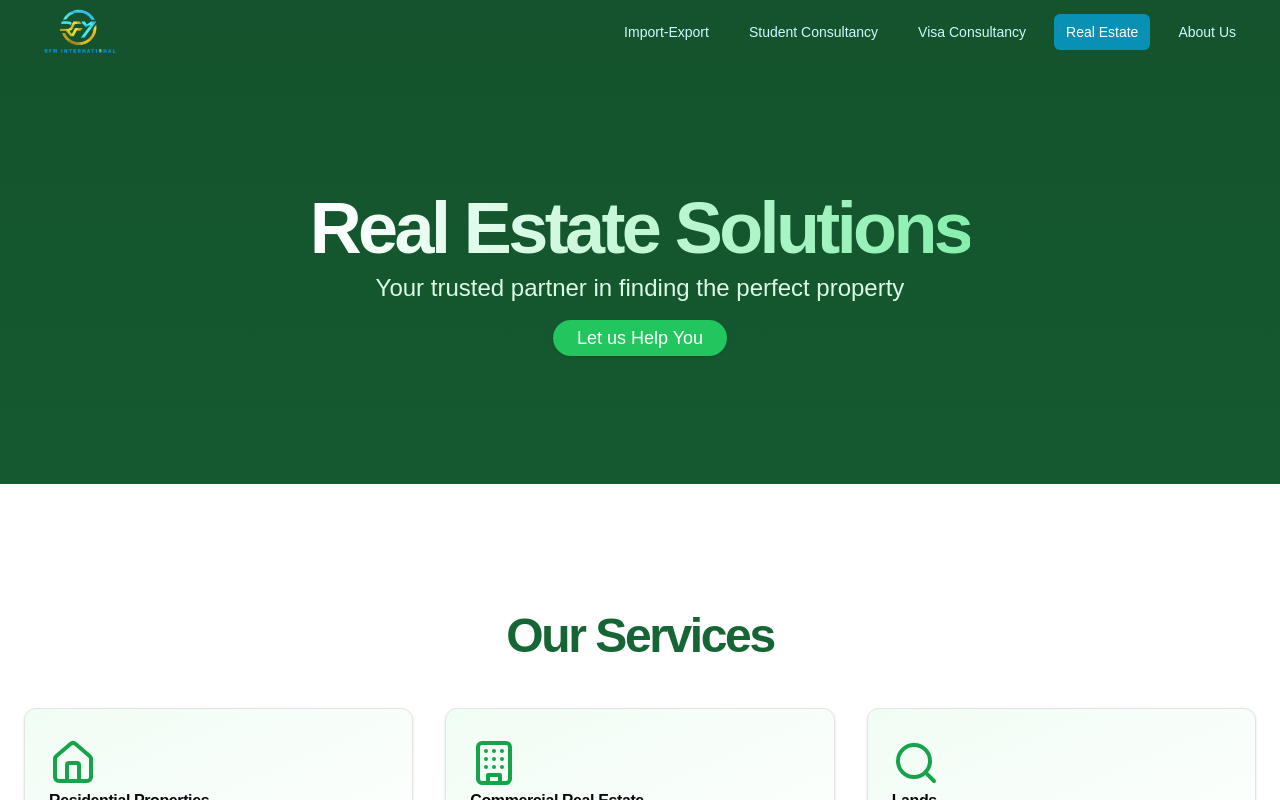
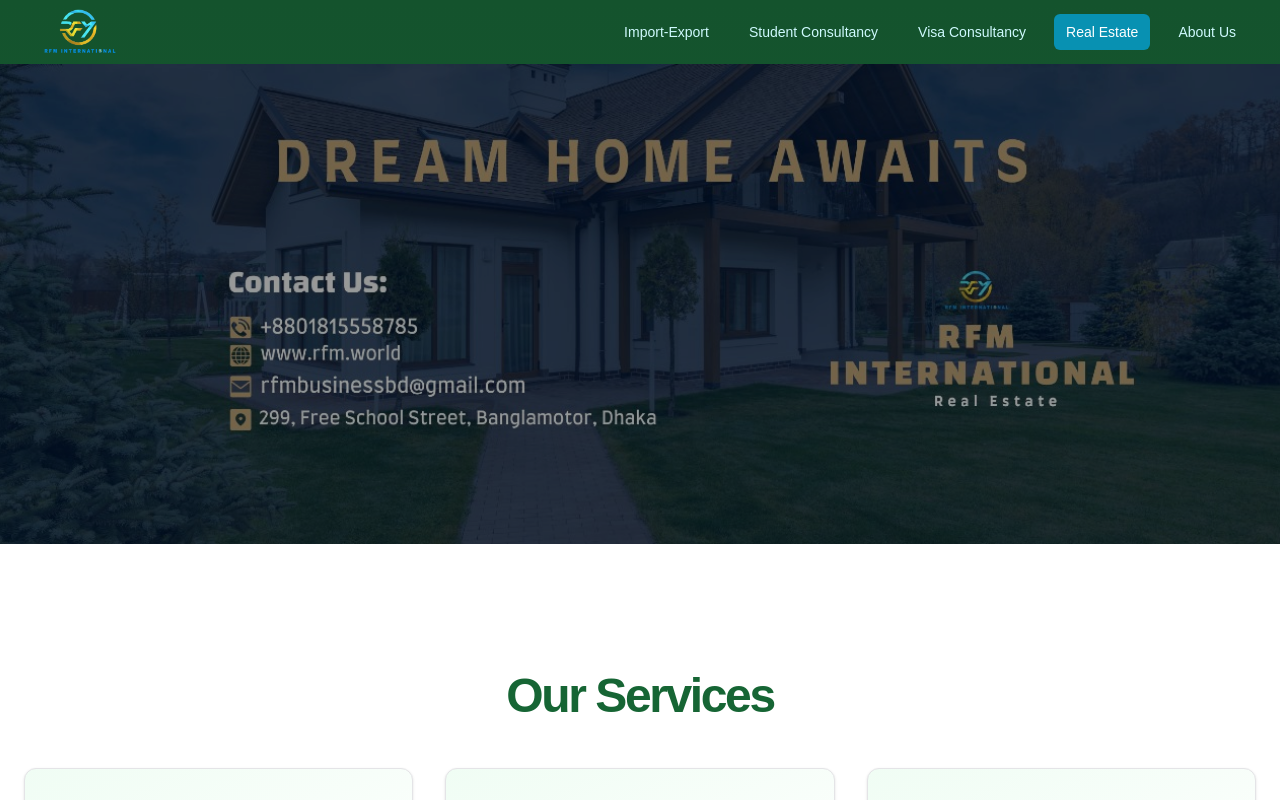
Before and after one commit to Asif-Alam1/rfm-website, a Next.js app: page /real-estate in a window 1280 px wide. Shown: the top 800 px of the page. Built offline with nearby package versions, Linux system fonts and the light colour scheme.

Commit message:
Refactor code structure for improved readability and maintainability

```diff
--- a/app/import-export/page.jsx
+++ b/app/import-export/page.jsx
@@ -18,25 +18,20 @@ import {
 	TabsTrigger
 } from '../../components/ui/tabs'
 import {
-	Globe,
-	TrendingUp,
-	BarChart,
 	ShieldCheck,
 	Truck,
 	Package,
-	ArrowRight,
 	CheckCircle,
 	Shirt,
 	Fish,
 	Carrot,
 	Palette,
 	Scissors,
-	Droplet,
-	machine,
-	cosmetics,
-	dress,
-	car,
-	chemical,
+	Layers,
+	ShoppingBag,
+	Factory,
+	FlaskConical,
+	Car,
 	Briefcase
 } from 'lucide-react'
 import Image from 'next/image'
@@ -93,7 +88,6 @@ export default function ImportExport() {
 	}
 
 	const services = [
-
 		{
 			icon: Truck,
 			title: 'Logistics Support',
@@ -116,21 +110,18 @@ export default function ImportExport() {
 		}
 	]
 
-	const products = [ Exports
+	const products = [
 		{ icon: Palette, name: 'Handicrafts' },
 		{ icon: Fish, name: 'Fishes' },
 		{ icon: Carrot, name: 'Vegetables' },
 		{ icon: Shirt, name: 'Clothings' },
 		{ icon: Package, name: 'Plastic Products' },
 		{ icon: Scissors, name: 'Wigs' },
-		{ icon: Briefcase, name: 'Leathers' }
-
-   Imports
-		{ icon: dress, name: 'Any Garments Item' },
-		{ icon: machine, name: 'Machine' },
-		{ icon: Chemical, name: 'Chemical' },
-		{ icon: Car, name: 'Cars' },
-
+		{ icon: Layers, name: 'Leathers' },
+		{ icon: ShoppingBag, name: 'Garments' },
+		{ icon: Factory, name: 'Machinery' },
+		{ icon: FlaskConical, name: 'Chemicals' },
+		{ icon: Car, name: 'Cars' }
 	]
 	return (
 		<div className='flex flex-col min-h-screen bg-gradient-to-b from-blue-900 via-blue-800 to-cyan-700'>
--- a/app/real-estate/page.jsx
+++ b/app/real-estate/page.jsx
@@ -26,7 +26,6 @@ import {
 	Key,
 	Briefcase
 } from 'lucide-react'
-import Link from 'next/link'
 import toast from 'react-hot-toast'
 
 export default function RealEstate() {
@@ -122,26 +121,20 @@ export default function RealEstate() {
 		<div className='flex flex-col min-h-screen bg-gradient-to-b from-green-900 via-green-800 to-emerald-700'>
 			<main className='flex-1 pt-16'>
 				<section
-					className={`w-full py-24 md:py-32 transition-all duration-1000 ease-in-out ${
+					className={`relative w-full min-h-[60vh] overflow-hidden transition-all duration-1000 ease-in-out ${
 						isVisible ? 'opacity-100 translate-y-0' : 'opacity-0 translate-y-10'
 					}`}>
-					<div className='container px-4 md:px-6'>
-						<div className='flex flex-col items-center space-y-4 text-center'>
-							<div className='space-y-2'>
-								<h1 className='text-4xl font-bold tracking-tighter sm:text-5xl md:text-6xl lg:text-7xl/none bg-clip-text text-transparent bg-gradient-to-r from-white to-green-300'>
-									Real Estate Solutions
-								</h1>
-								<p className='mx-auto max-w-[700px] text-green-100 md:text-xl lg:text-2xl'>
-									Your trusted partner in finding the perfect property
-								</p>
-							</div>
-							<Link href='#properties'>
-								<Button className='bg-green-500 text-white hover:bg-green-600 text-lg px-6 py-3 rounded-full transition-all duration-300 hover:shadow-lg hover:scale-105'>
-									Let us Help You
-								</Button>
-							</Link>
-						</div>
+					<div className='absolute inset-0'>
+						<Image
+							src='/real-estate.jpg'
+							alt='Global real estate solutions'
+							fill
+							priority
+							className='object-cover'
+						/>
+						<div className='absolute inset-0 bg-black/40' aria-hidden='true'></div>
 					</div>
+					<span className='sr-only'>Real Estate Solutions</span>
 				</section>
 
 				<section className='w-full py-12 md:py-24 lg:py-32 bg-white'>
@@ -194,11 +187,12 @@ export default function RealEstate() {
 								</ul>
 							</div>
 							<div className='relative h-[400px] rounded-lg overflow-hidden shadow-2xl scroll-animate'>
-								<img
+								<Image
 									src='/property.svg'
 									alt='Real Estate Team'
+									fill
+									sizes='(min-width: 768px) 50vw, 100vw'
 									className='object-cover'
-									fill
 								/>
 							</div>
 						</div>
--- a/app/visa-consultancy/page.jsx
+++ b/app/visa-consultancy/page.jsx
@@ -129,7 +129,7 @@ export default function VisaConsultancy() {
 		'Sweden',
 		'Netherlands',
 		'Hungary',
-		'Romania'
+		'Romania',
 		'Qatar',
 		'Kuwait',
 		'Saudi-Arabia',
@@ -142,7 +142,7 @@ export default function VisaConsultancy() {
 		'Denmark',
 		'Italy',
 		'Canada',
-		'Brazil'
+		'Brazil',
 		'Japan',
 		'China',
 		'India',
```
Also changed, not shown: public/real-estate.jpg (added).
